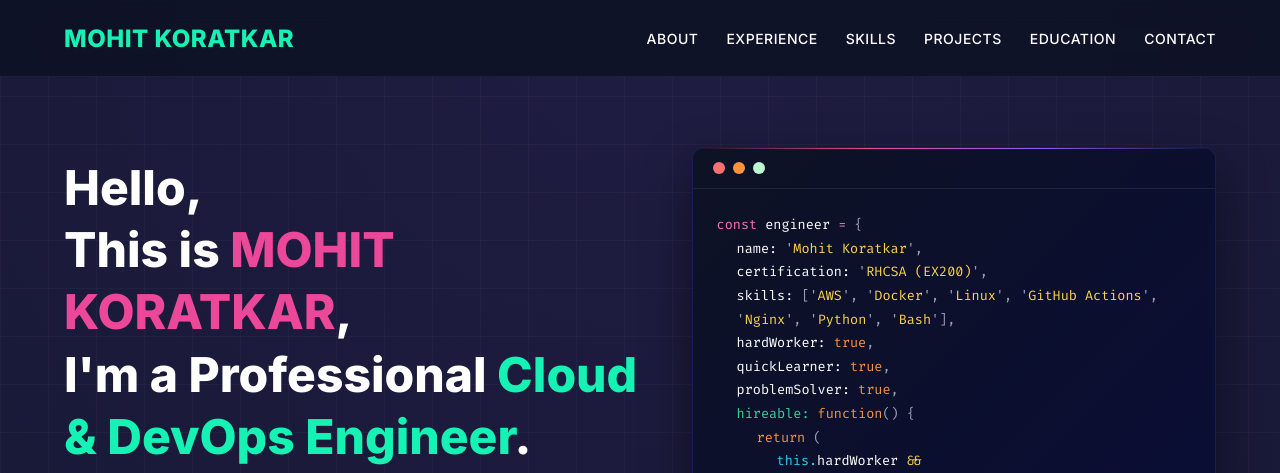
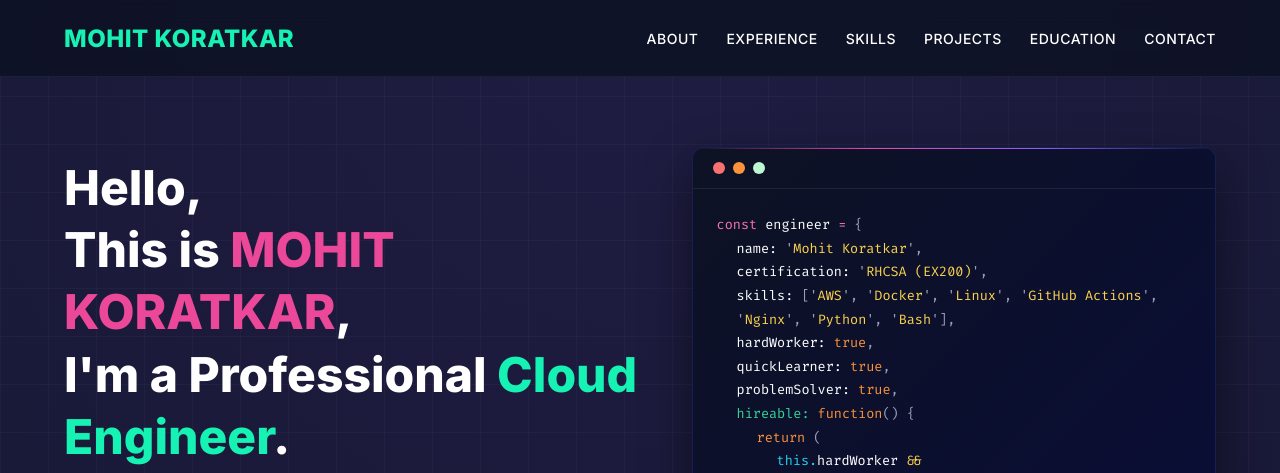
Before and after one commit to Mohitkoratkar/Mohitkoratkar.github.io, a plain HTML site: page index.html in a window 1280 px wide. Shown: the top 473 px of the page. Drawn offline with Linux system fonts and the light colour scheme.

Commit message:
checkout version

```diff
--- a/index.html
+++ b/index.html
@@ -747,7 +747,7 @@
         <h1 class="hero-title">
           Hello,<br>
           This is <span class="text-pink">MOHIT KORATKAR</span>,<br>
-          I'm a Professional <span class="text-emerald">Cloud &amp; DevOps Engineer</span>.
+          I'm a Professional <span class="text-emerald">Cloud Engineer</span>.
         </h1>
 
         <div class="hero-socials">
```
Also changed, not shown: 1 other file.
